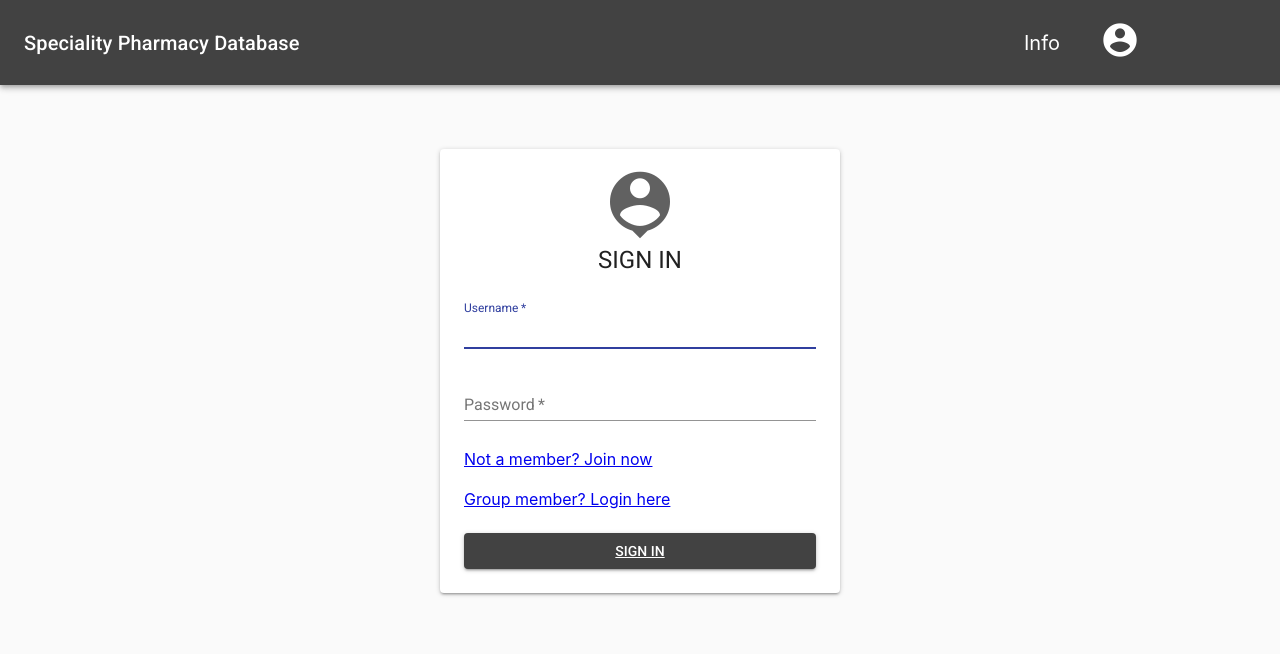
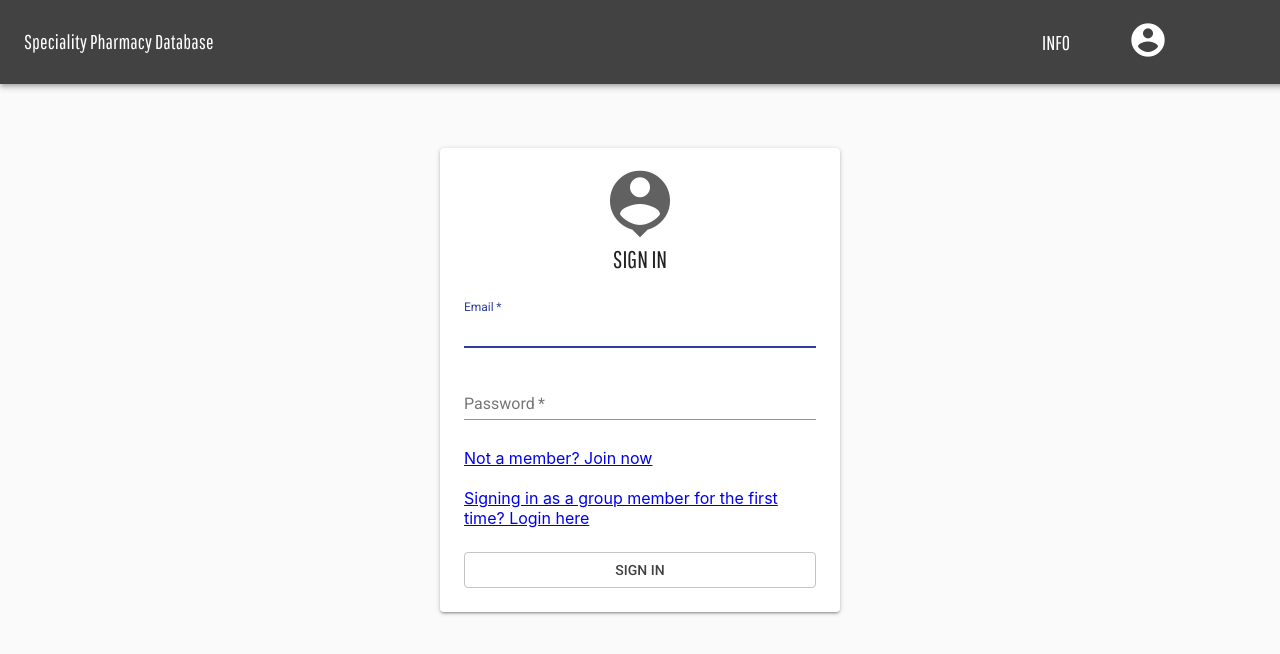
Before and after one commit to MitchellPhilmore/speciality-pharmacy, a React (Create React App) app: page / in a window 1280 px wide. Shown: the top 654 px of the page. Built offline with nearby package versions, Linux system fonts and the light colour scheme.

Commit message:
added styles

```diff
--- a/public/index.html
+++ b/public/index.html
@@ -9,6 +9,7 @@
   <meta name="theme-color" content="#000000" />
   <link rel="stylesheet" href="https://fonts.googleapis.com/css?family=Roboto:300,400,500">
   <link href="https://fonts.googleapis.com/icon?family=Material+Icons" rel="stylesheet">
+  <link href="https://fonts.googleapis.com/css?family=Pathway+Gothic+One" rel="stylesheet">
 
 
   <link rel="manifest" href="%PUBLIC_URL%/manifest.json" />
--- a/src/components/Navbar.js
+++ b/src/components/Navbar.js
@@ -21,7 +21,8 @@ const styles = {
   },
   grow: {
     flexGrow: 1,
-    position: "fixed"
+    position: "fixed",
+    fontFamily: 'Pathway Gothic One, sans-serif'
   },
   menuButton: {
     marginLeft: -12,
@@ -43,7 +44,10 @@ const styles = {
     left: "25%",
     margin: "20px",
     top: "0",
-    textAlign: "center"
+    textAlign: "center",
+    fontFamily: 'Pathway Gothic One, sans-serif',
+
+
   },
 
   small: {
@@ -138,11 +142,9 @@ class ButtonAppBar extends Component {
             )}
 
             <br />
-
-                  <Link className={classes.links} to="info">
-                    {this.props.info}
-                  </Link>
-
+                  <Button size="small" href="/info" className={classes.links}>
+                       {this.props.info}
+                  </Button>
 
             <Link className={classes.links} to="/">
               <Icon className={classes.icon}>account_circle</Icon>
--- a/src/components/ProTier.js
+++ b/src/components/ProTier.js
@@ -10,7 +10,8 @@ const styles = theme => ({
   header: {
     position: "relative",
     left: "380px",
-    color: "white"
+    color: "white",
+    fontFamily: 'Pathway Gothic One, sans-serif'
   }
 });
 
@@ -341,6 +342,16 @@ class ProTier extends Component {
             width: "5px",
             maxWidth: "200px"
           }
+        },
+        MuiInputBase:{
+          root:{
+            color:'white',
+            fontSize:'40px',
+            textAlign:'right',
+            position:'absolute',
+            left:'40%',
+            fontFamily: 'Pathway Gothic One, sans-serif'
+          }
         }
       }
     });
--- a/src/components/authentication/GroupSignIn.js
+++ b/src/components/authentication/GroupSignIn.js
@@ -1,5 +1,6 @@
 import React from "react";
 import PropTypes from "prop-types";
+import { createMuiTheme, MuiThemeProvider } from "@material-ui/core/styles";
 import {
   Button,
   CssBaseline,
@@ -41,19 +42,21 @@ const styles = theme => ({
   },
   submit: {
     marginTop: theme.spacing.unit * 3,
-    backgroundColor: "#424242"
+    // backgroundColor: "#424242"
   },
   iconStyle: {
     fontSize: "80px",
     color: "#616161"
   },
   linkStyle: {
-    color: "white"
+    color: "#424242",
+    textDecoration:'none'
   }
 });
 
 function GroupSignIn(props) {
   const { classes } = props;
+
   return (
     <div>
       <Navbar
@@ -70,13 +73,32 @@ function GroupSignIn(props) {
           </Typography>
 
           <form className={classes.form}>
+          <FormControl margin="normal" required fullWidth>
+              <InputLabel htmlFor="email">Email</InputLabel>
+              <Input
+                id="email"
+                name="email"
+                autoComplete="email"
+                autoFocus
+              />
+            </FormControl>
+
+            <FormControl margin="normal" required fullWidth>
+              <InputLabel htmlFor="password">Password</InputLabel>
+              <Input
+                name="password"
+                type="password"
+                id="password"
+                autoComplete="current-password"
+              />
+            </FormControl>
             <FormControl margin="normal" required fullWidth>
               <InputLabel htmlFor="text">Group Name</InputLabel>
               <Input id="groupname" name="groupname" autoFocus />
             </FormControl>
 
             <FormControl margin="normal" required fullWidth>
-              <InputLabel htmlFor="password">Password</InputLabel>
+              <InputLabel htmlFor="password">Group password</InputLabel>
               <Input
                 name="password"
                 type="password"
@@ -89,7 +111,7 @@ function GroupSignIn(props) {
             <Button
               type="submit"
               fullWidth
-              variant="contained"
+              variant="outlined"
               className={classes.submit}
             >
               <Link
--- a/src/components/authentication/Login.js
+++ b/src/components/authentication/Login.js
@@ -42,16 +42,23 @@ const styles = theme => ({
   },
   submit: {
     marginTop: theme.spacing.unit * 3,
-    backgroundColor: "#424242"
+    // backgroundColor: "#424242"
+
   },
   iconStyle: {
     fontSize: "80px",
     color: "#616161"
   },
   linkStyle: {
-    color: "white"
+    color:'#424242',
+    textDecoration:'none',
+
+  },
+  signin:{
+    fontFamily: 'Pathway Gothic One, sans-serif'
   }
 });
+
 
 function SignIn(props) {
   const { classes } = props;
@@ -66,16 +73,16 @@ function SignIn(props) {
         <CssBaseline />
         <Paper className={classes.paper}>
           <Icon className={classes.iconStyle}>person_pin</Icon>
-          <Typography component="h1" variant="h5">
+          <Typography  className={classes.signin} component="h1" variant="h5">
             SIGN IN
           </Typography>
 
           <form className={classes.form}>
             <FormControl margin="normal" required fullWidth>
-              <InputLabel htmlFor="email">Username</InputLabel>
+              <InputLabel htmlFor="email">Email</InputLabel>
               <Input
-                id="username"
-                name="username"
+                id="email"
+                name="email"
                 autoComplete="email"
                 autoFocus
               />
@@ -95,11 +102,11 @@ function SignIn(props) {
             <Link to="/info">Not a member? Join now</Link>
             <br />
             <br />
-            <Link to="/group">Group member? Login here</Link>
+            <Link to="/group">Signing in as a group member for the first time? Login here</Link>
             <Button
               type="submit"
               fullWidth
-              variant="contained"
+              variant="outlined"
               className={classes.submit}
             >
               <Link
--- a/src/components/basicTier.js
+++ b/src/components/basicTier.js
@@ -199,6 +199,16 @@ class BasicTier extends Component {
           root: {
             color: "white"
           }
+        },
+        MuiInputBase:{
+          root:{
+            color:'white',
+            fontSize:'40px',
+            textAlign:'right',
+            position:'absolute',
+            left:'40%',
+            fontFamily: 'Pathway Gothic One, sans-serif'
+          }
         }
       }
     });
@@ -208,7 +218,8 @@ class BasicTier extends Component {
       position: "relative",
       left: "380px",
       color: "white",
-      textAlign: "left"
+      textAlign: "left",
+      fontFamily: 'Pathway Gothic One, sans-serif'
     };
 
     return (
--- a/src/components/tierData.js
+++ b/src/components/tierData.js
@@ -7,7 +7,8 @@ import { createMuiTheme, MuiThemeProvider } from "@material-ui/core/styles";
 const header = {
   position: "relative",
   left: "380px",
-  color: "white"
+  color: "white",
+  fontFamily: 'Pathway Gothic One, sans-serif'
 };
 
 const linkColumn = {
@@ -362,6 +363,7 @@ const options = {
   download: false,
   checkbox: false,
   pagination: false,
+  search:false,
   elevation: 4,
   reponsive: "stacked",
   onRowClick(rowData) {
--- a/src/containers/Explorer.js
+++ b/src/containers/Explorer.js
@@ -17,6 +17,7 @@ const styles = theme => ({
     color: "white"
   }
 });
+
 
 
 const columns = [
```
